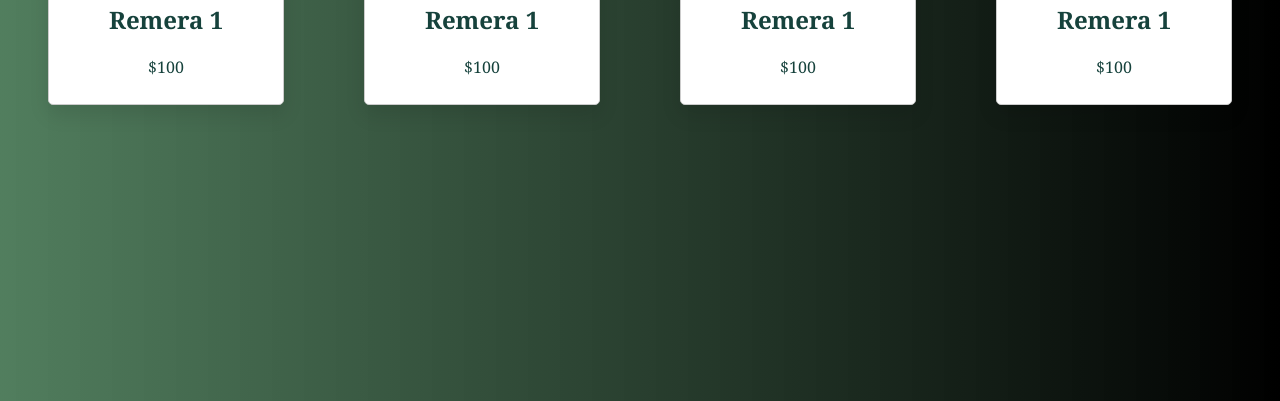
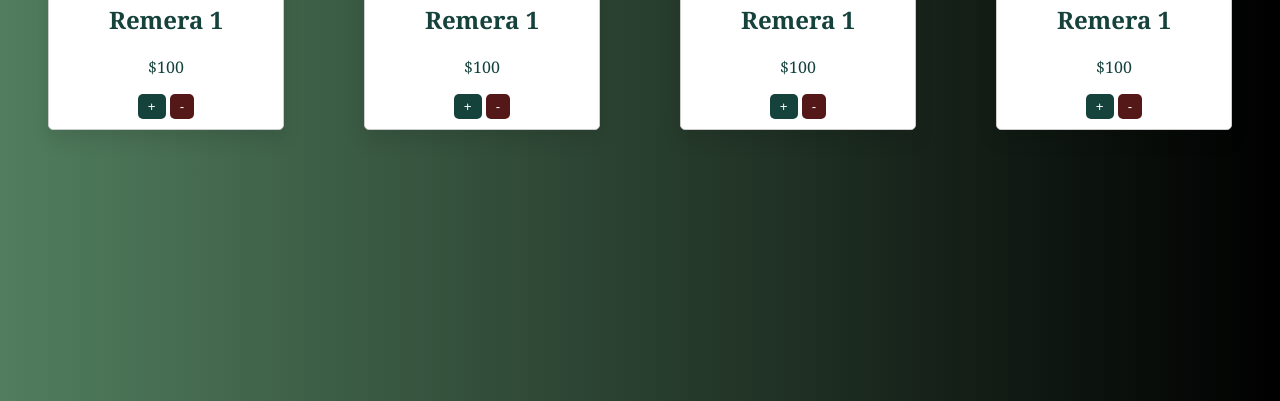
Before and after one commit to brian-h2/Eccomerce-IES, a website: page pages/Category/camisetas.html in a window 1280 px wide. Shown: the part 399-800 px from the top of the page. Drawn offline with Linux system fonts and the light colour scheme.

Commit message:
Modificado de botones

```diff
--- a/pages/Category/camisetas.html
+++ b/pages/Category/camisetas.html
@@ -38,21 +38,37 @@
             <img src="https://acdn.mitiendanube.com/stores/001/203/998/products/e935975e-5972-48a7-89fe-d3f878ba3b29-b1b7157c2fc03da5c817267778761503-480-0.webp" alt="Camiseta 1">
             <h2>Remera 1</h2>
             <p>$100</p>
+            <div class="button">
+                <button class="btn-more">+</button>
+                <button class="btn-delete">-</button>
+            </div>
         </div>
         <div class="producto">
             <img src="https://acdn.mitiendanube.com/stores/001/203/998/products/e935975e-5972-48a7-89fe-d3f878ba3b29-b1b7157c2fc03da5c817267778761503-480-0.webp" alt="Remera 1">
             <h2>Remera 1</h2>
             <p>$100</p>
+            <div class="button">
+                <button class="btn-more">+</button>
+                <button class="btn-delete">-</button>
+            </div>
         </div>
         <div class="producto">
             <img src="https://acdn.mitiendanube.com/stores/001/203/998/products/e935975e-5972-48a7-89fe-d3f878ba3b29-b1b7157c2fc03da5c817267778761503-480-0.webp" alt="Remera 1">
             <h2>Remera 1</h2>
             <p>$100</p>
+            <div class="button">
+                <button class="btn-more">+</button>
+                <button class="btn-delete">-</button>
+            </div>
         </div>
         <div class="producto">
             <img src="https://acdn.mitiendanube.com/stores/001/203/998/products/e935975e-5972-48a7-89fe-d3f878ba3b29-b1b7157c2fc03da5c817267778761503-480-0.webp" alt="Remera 1">
             <h2>Remera 1</h2>
             <p>$100</p>
+            <div class="button">
+                <button class="btn-more">+</button>
+                <button class="btn-delete">-</button>
+            </div>
         </div>
 
     </div>
--- a/styles/pages/store.css
+++ b/styles/pages/store.css
@@ -42,10 +42,39 @@
     transform: scale(1.05);
     cursor: pointer;
     box-shadow: 0 15px 30px rgba(0,0,0,0.1);
-
 }
 
 .productos .producto img{
     max-width: 200px;
     height: auto;
 }
+
+.productos .producto .button .btn-more{
+    background-color: #16423C;
+    color: #ffffff;
+    border: none;
+    padding: 5px 10px;
+    border-radius: 5px;
+    transition: background-color 0.3s ease-in-out;
+    cursor: pointer;
+}
+
+.productos .producto .button .btn-more:hover{
+    background-color: #216f65;
+    transition: background-color 0.3s ease-in-out;
+}
+
+.productos .producto .button .btn-delete{
+    background-color: #541818;
+    color: #ffffff;
+    border: none;
+    padding: 5px 10px;
+    border-radius: 5px;
+    transition: background-color 0.3s ease-in-out;
+    cursor: pointer;
+}
+
+.productos .producto .button .btn-delete:hover{
+    background-color: #ac2525;
+    transition: background-color 0.3s ease-in-out;
+}
```
